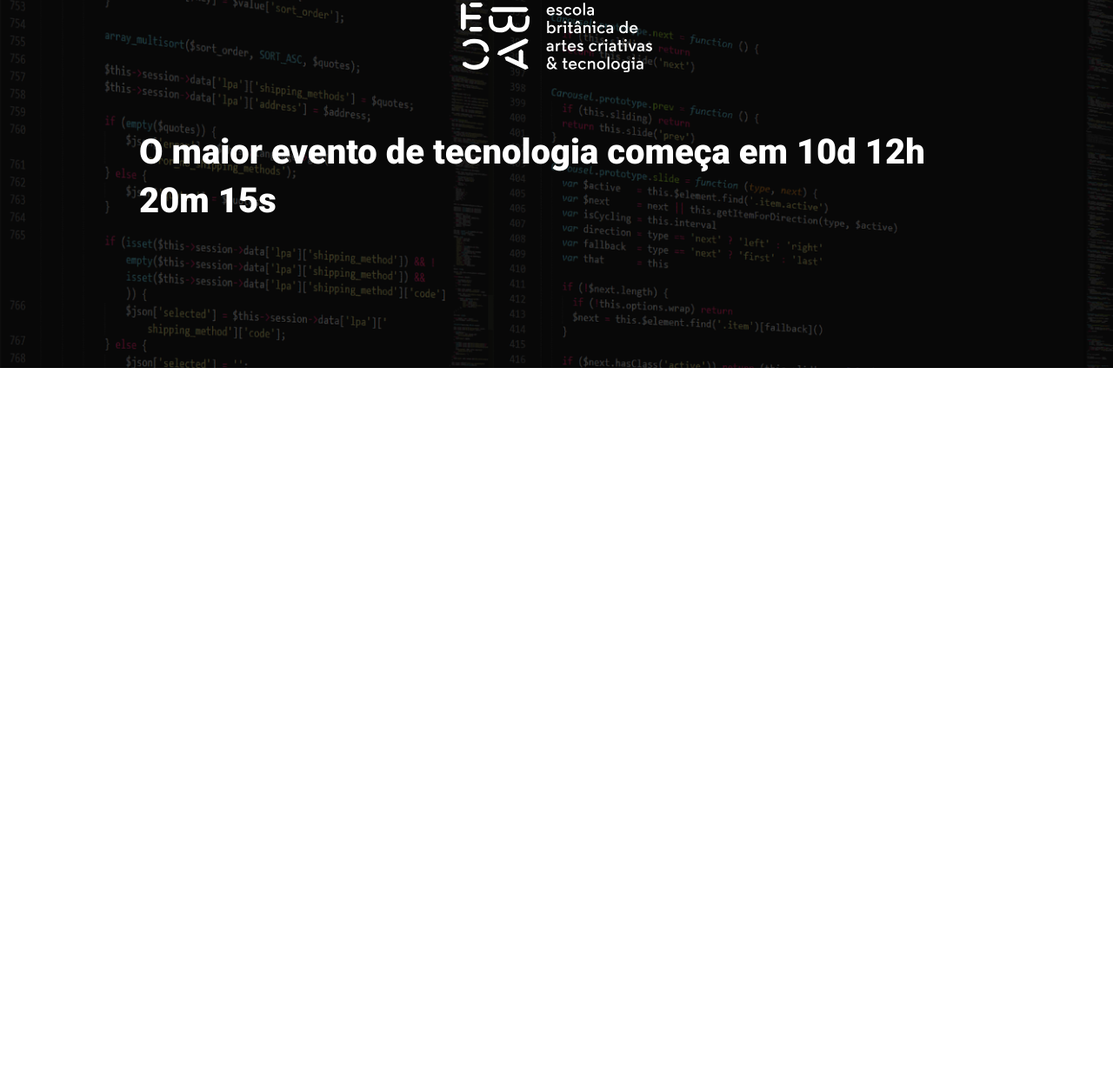
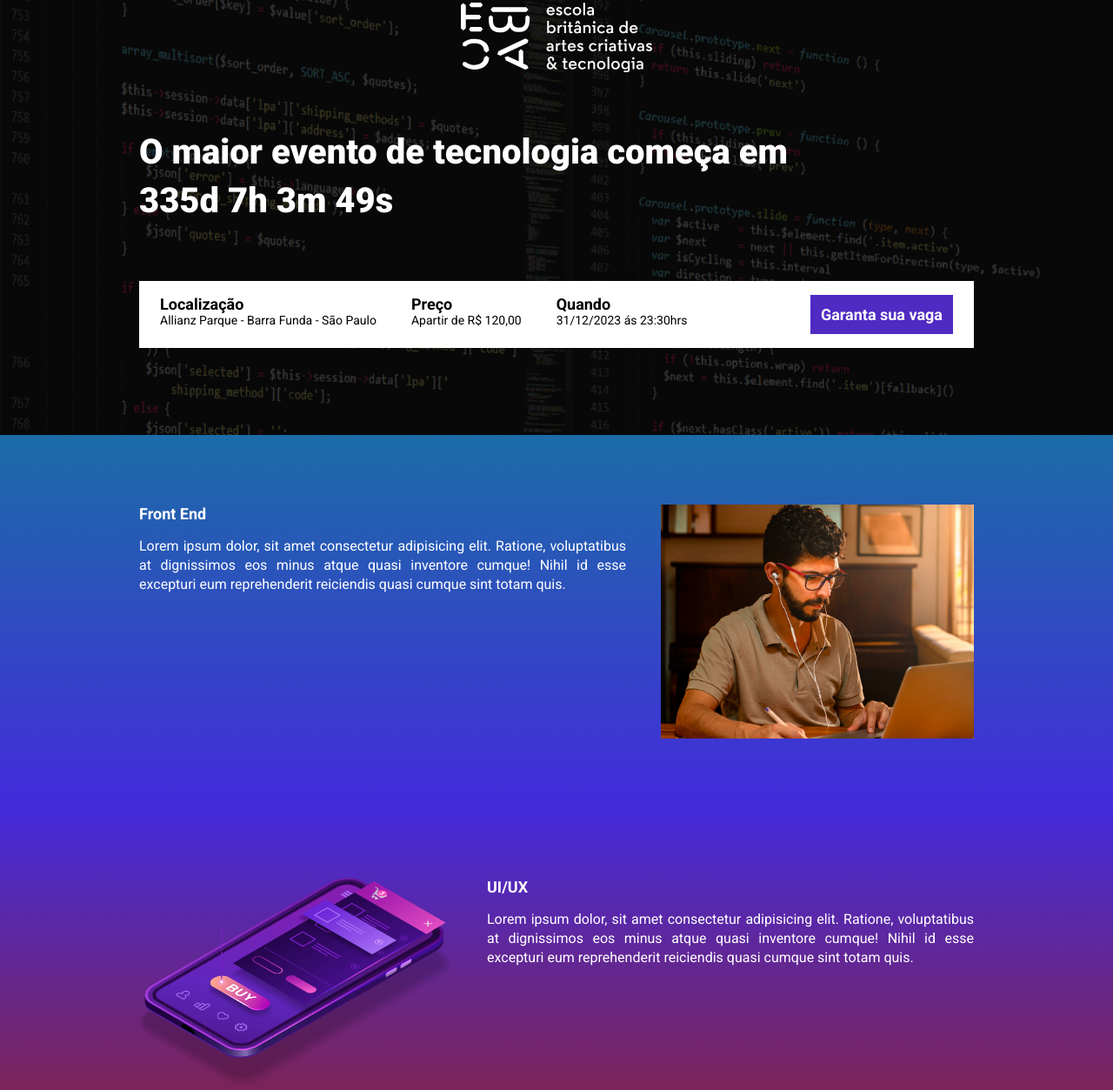
Before and after one commit to CristianoTobias/lading-page-event-ficticio-ebac, a website built with Parcel: page src/index.html in a window 1280 px wide. Shown: the part 61-1314 px from the top of the page at 87% size. Before the commit the page ends 800 px from the top, so only its background shows below. Built offline with nearby package versions, Linux system fonts and the light colour scheme.

Commit message:
Criando a contagem regressiva

```diff
--- a/package.json
+++ b/package.json
@@ -2,9 +2,10 @@
   "name": "landing-page-evento-ficticio",
   "version": "1.0.0",
   "description": "",
-  "main": "index.js",
+
   "scripts": {
     "dev": "parcel src/index.html src/styles/main.scss src/scripts/main.js",
+    "build": "parcel build src/index.html",
     "test": "echo \"Error: no test specified\" && exit 1"
   },
   "keywords": [],
--- a/src/index.html
+++ b/src/index.html
@@ -13,16 +13,107 @@
     />
 
     <link rel="stylesheet" href="styles/main.scss" />
+    <link rel="stylesheet" href="https://unpkg.com/aos@next/dist/aos.css" />
   </head>
   <body>
     <header class="hero">
       <div class="container">
         <img class="hero__logo" src="./images/ebac_logo.svg" alt="EBAC" />
         <p class="hero__text">
-          O maior evento de tecnologia começa em 10d 12h 20m 15s
+          O maior evento de tecnologia começa em <br> <span id="contador"></span>
         </p>
+        <div class="infos-bar">
+          <ul class="infos-bar__infos">
+            <li class="infos-bar__infos__item">
+              <b>Localização</b>
+              Allianz Parque - Barra Funda - São Paulo
+            </li>
+            <li class="infos-bar__infos__item">
+              <b>Preço</b>
+              Apartir de R$ 120,00
+            </li>
+            <li class="infos-bar__infos__item">
+              <b>Quando</b>
+              31/12/2023 ás 23:30hrs
+            </li>
+          </ul>
+          <a class="button button--primary" href="#">Garanta sua vaga</a>
+        </div>
       </div>
     </header>
+    <section class="event event--frontend" >
+      <div class="container" data-aos="fade-right">
+        <div class="event__details">
+          <h2 class="event__details__title">Front End</h2>
+          <p class="event__details__description">
+            Lorem ipsum dolor, sit amet consectetur adipisicing elit. Ratione,
+            voluptatibus at dignissimos eos minus atque quasi inventore cumque!
+            Nihil id esse excepturi eum reprehenderit reiciendis quasi cumque
+            sint totam quis.
+          </p>
+        </div>
+        <img
+          class="event__image"
+          src="./images/frontend.png"
+          alt="Front-end"
+        />
+      </div>
+    </section>
+    <section class="event event--ui-ux event--image-left" >
+      <div class="container" data-aos="fade-left">
+        <div class="event__details">
+          <h2 class="event__details__title">UI/UX</h2>
+          <p class="event__details__description">
+            Lorem ipsum dolor, sit amet consectetur adipisicing elit. Ratione,
+            voluptatibus at dignissimos eos minus atque quasi inventore cumque!
+            Nihil id esse excepturi eum reprehenderit reiciendis quasi cumque
+            sint totam quis.
+          </p>
+        </div>
+        <img
+          class="event__image"
+          src="./images/ui-ux.png"
+          alt="Front-end"
+        />
+      </div>
+    </section>
+    <section class="event event--data-science">
+      <div class="container" data-aos="fade-right">
+        <div class="event__details">
+          <h2 class="event__details__title">Data Science</h2>
+          <p class="event__details__description">
+            Lorem ipsum dolor, sit amet consectetur adipisicing elit. Ratione,
+            voluptatibus at dignissimos eos minus atque quasi inventore cumque!
+            Nihil id esse excepturi eum reprehenderit reiciendis quasi cumque
+            sint totam quis.
+          </p>
+        </div>
+        <img
+          class="event__image"
+          src="./images/data.png"
+          alt="Front-end"
+        />
+      </div>
+    </section>
+    <section class="event event--back-end event--image-left">
+      <div class="container" data-aos="fade-left">
+        <div class="event__details">
+          <h2 class="event__details__title">Back End</h2>
+          <p class="event__details__description">
+            Lorem ipsum dolor, sit amet consectetur adipisicing elit. Ratione,
+            voluptatibus at dignissimos eos minus atque quasi inventore cumque!
+            Nihil id esse excepturi eum reprehenderit reiciendis quasi cumque
+            sint totam quis.
+          </p>
+        </div>
+        <img
+          class="event__image"
+          src="./images/backend.png"
+          alt="Front-end"
+        />
+      </div>
+    </section>
+    <script src="https://unpkg.com/aos@next/dist/aos.js"></script>
     <script src="scripts/main.js"></script>
   </body>
 </html>
--- a/src/scripts/main.js
+++ b/src/scripts/main.js
@@ -1 +1,26 @@
-console.log("Ola mundo")
+AOS.init();
+
+const dataDoEvento = new Date("dec 23, 2023 23:30:00")
+const timeStampDoEvento = dataDoEvento.getTime()
+
+const contaAsHoras = setInterval(function(){
+const agora = new Date()
+
+const diasEmMs = 1000 * 60 * 60 * 24
+const horasEmMs = 1000 * 60 * 60
+const minutosEmMs = 1000 * 60
+const segundosEmMs = 1000
+
+const timeStampAtual = agora.getTime()
+const distanciaAteEvento = timeStampDoEvento - timeStampAtual
+const diasAteEvento = Math.floor(distanciaAteEvento / (diasEmMs))
+const horasAteEvento = Math.floor((distanciaAteEvento % (diasEmMs)) / (horasEmMs))
+const minutosAteEvento = Math.floor((distanciaAteEvento % (horasEmMs)) / (minutosEmMs))
+const segundosAteEvento = Math.floor((distanciaAteEvento % (minutosEmMs)) / (segundosEmMs))
+
+document.getElementById('contador').innerHTML = `${diasAteEvento}d ${horasAteEvento}h ${minutosAteEvento}m ${segundosAteEvento}s`
+if(diasAteEvento < 0){
+    clearInterval(contaAsHoras)
+    document.getElementById('contador').innerHTML = "Evento já começou"
+}
+}, 1000)
--- /dev/null
+++ b/src/styles/_event.scss
@@ -0,0 +1,58 @@
+@use "variables";
+.event {
+  padding: 80px 0;
+
+  &--frontend {
+    background-image: linear-gradient(variables.$blue1, variables.$blue2);
+  }
+  &--ui-ux {
+    background-image: linear-gradient(variables.$blue2, variables.$pink);
+  }
+  &--data-science {
+    background-image: linear-gradient(variables.$pink, variables.$yellow);
+  }
+  &--back-end {
+    background-image: linear-gradient(variables.$yellow, variables.$pink);
+  }
+
+  &--image-left {
+    .container {
+      flex-direction: row-reverse;
+    }
+  }
+  .container {
+    display: flex;
+    gap: 40px;
+  }
+
+  &__image {
+    max-width: 360px;
+  }
+
+  &__details {
+    &__title {
+      font-size: 18px;
+      font-weight: bold;
+      margin-bottom: 16px;
+    }
+    &__description {
+      line-height: 22px;
+      text-align: justify;
+    }
+  }
+
+  @media (max-width: 640px) {
+    .container {
+      display: block;
+    }
+
+    &__image {
+      width: 100%;
+    }
+
+    &__details {
+      margin-right: 0;
+      margin-bottom: 16px;
+    }
+  }
+}
--- a/src/styles/_hero.scss
+++ b/src/styles/_hero.scss
@@ -1,3 +1,4 @@
+@use 'variables';
 .hero {
     padding-top: 64px;
     padding-bottom: 100px;
@@ -16,7 +17,7 @@
         left: 0;
         width: 100%;
         height: 100%;
-        background-color: #000;
+        background-color: variables.$secondaryTextColor;
         content: "";
         opacity: 0.7;
     }
--- /dev/null
+++ b/src/styles/_variables.scss
@@ -0,0 +1,8 @@
+$textColor: #fff;
+$secondaryTextColor: #000;
+
+$blue1: #1B6CA7;
+$blue2: #442BDB;
+$pink: #89223B;
+$yellow: #9C791D;
+$purple: #4F2AC3;
--- /dev/null
+++ b/src/styles/components/_buttons.scss
@@ -0,0 +1,24 @@
+@use '../variables';
+.button {
+    padding: 12px;
+    font-size:18px;
+    font-weight: bold;
+    text-decoration: none;
+    text-align: center;
+    white-space: nowrap;
+
+    &--primary{
+        color: #fff;
+        background-color: variables.$purple;
+    }
+
+    @media (max-width: 640px){
+        display: block;
+        width: 100%;
+    }
+
+    @media (max-width: 1024px){
+        display: flex;
+        align-items: center;
+    }
+}
--- /dev/null
+++ b/src/styles/components/_infos_bar.scss
@@ -0,0 +1,36 @@
+@use '../variables';
+.infos-bar {
+  padding: 16px 24px;
+  background-color: variables.$textColor;
+  display: flex;
+  justify-content: space-between;
+
+  &__infos {
+    display: flex;
+    gap: 40px;
+    &__item {
+      font-size: 14px;
+      color: variables.$secondaryTextColor;
+      b {
+        font-size: 18px;
+        display: block;
+        color: variables.$secondaryTextColor;
+      }
+    }
+  }
+  @media (max-width: 640px){
+    display: block;
+    &__infos{
+      display: block;
+      &__item{
+        margin-bottom: 24px;
+      }
+    }
+  }
+
+  @media (max-width: 1024px){
+    &__infos{
+      gap: 16px;
+    }
+  }
+}
--- a/src/styles/main.scss
+++ b/src/styles/main.scss
@@ -1,10 +1,16 @@
 @use 'hero';
+@use 'components/infos_bar';
+@use 'components/buttons';
+@use 'event';
+@use 'variables';
+
 * {
     box-sizing: border-box;
     margin: 0;
     padding: 0;
     font-family: Roboto, sans-serif;
-    color: #fff;
+    color: variables.$textColor;
+    list-style: none;
 }
 
 .container {
```
